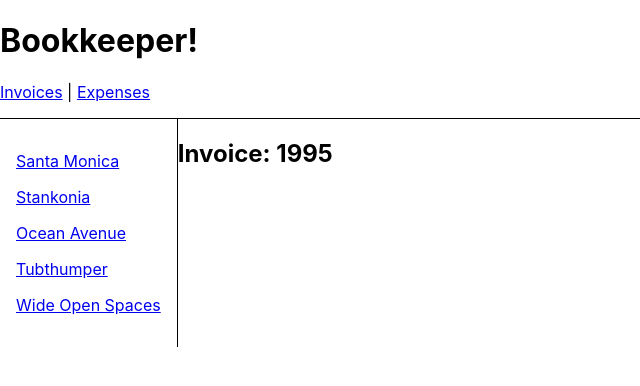
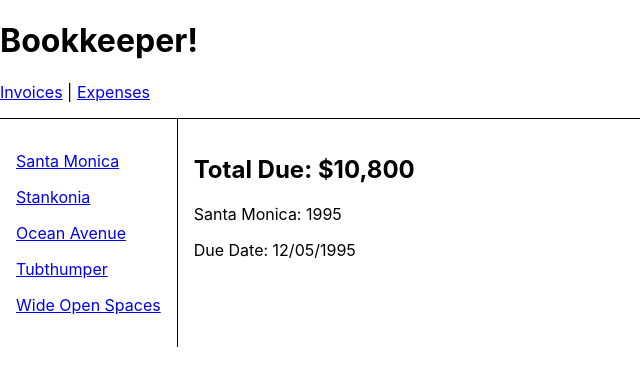
Before and after one commit to alexaunter/router-tutorial, a React (Create React App) app: page /invoices/1995 in a window 1280 px wide. Shown: the top 386 px of the page, without its empty margins (0-640 px from the left). Built offline with nearby package versions, Linux system fonts and the light colour scheme.

Commit message:
feat(invoice): show actual data

```diff
--- a/src/data.js
+++ b/src/data.js
@@ -34,3 +34,9 @@
 export function getInvoices() {
   return invoices;
 }
+
+export function getInvoice(number) {
+  return invoices.find(
+    invoice => invoice.number === number
+  );
+}
--- a/src/routes/invoice.jsx
+++ b/src/routes/invoice.jsx
@@ -1,6 +1,16 @@
 import { useParams } from "react-router-dom";
+import { getInvoice } from "../data";
 
 export default function Invoice() {
   let params = useParams();
-  return <h2>Invoice: {params.invoiceId}</h2>;
+  let invoice = getInvoice(parseInt(params.invoiceId, 10));
+  return (
+    <main style={{ padding: "1rem" }}>
+      <h2>Total Due: {invoice.amount}</h2>
+      <p>
+        {invoice.name}: {invoice.number}
+      </p>
+      <p>Due Date: {invoice.due}</p>
+    </main>
+  );
 }
```
